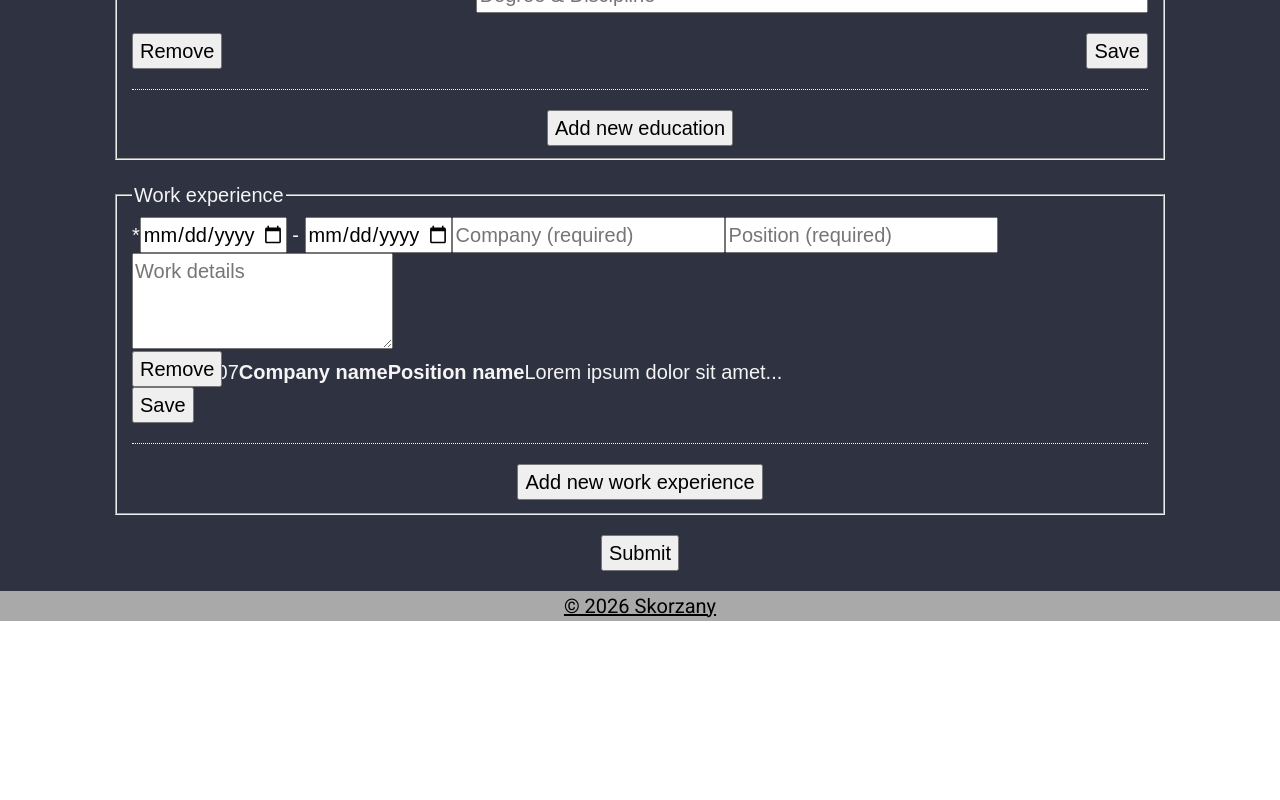
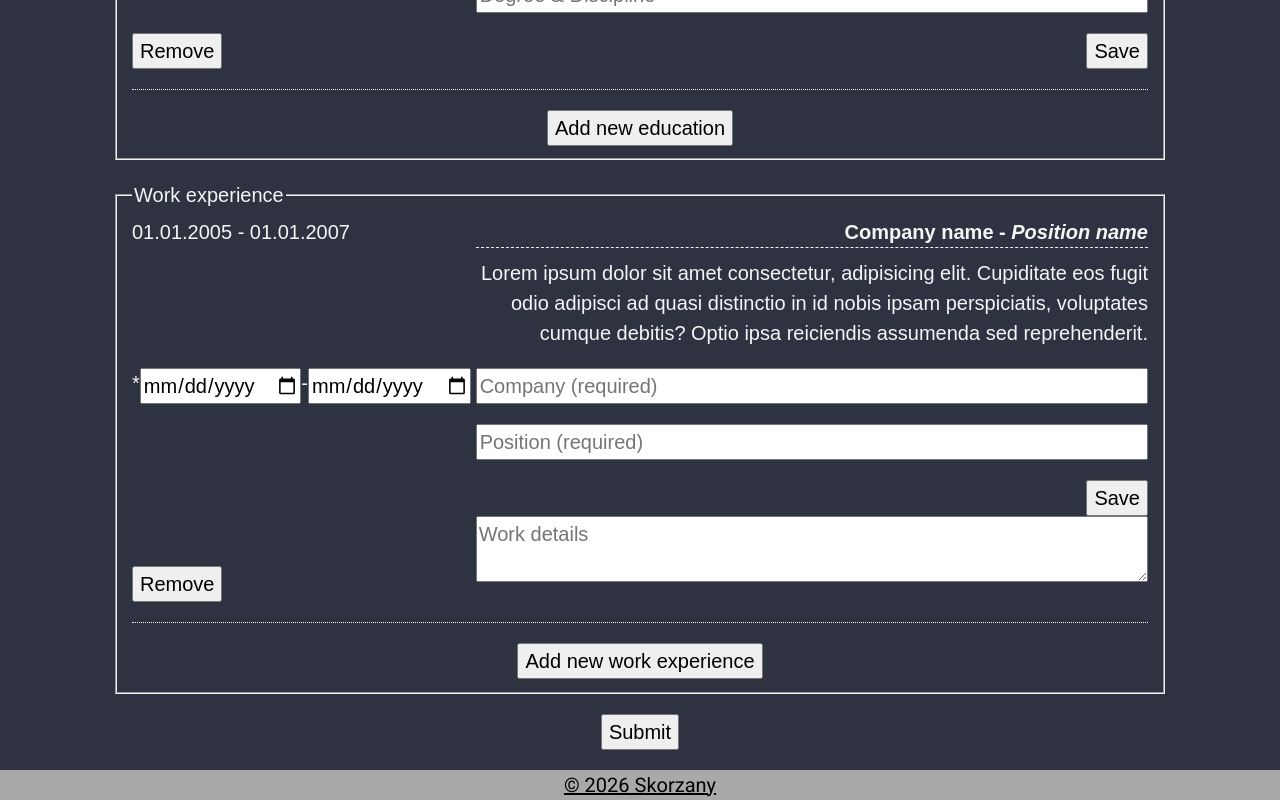
Before and after one commit to skorzany/odin-cv-application, a React (Vite) app: page / in a window 1280 px wide. Shown: the part 675-1475 px from the top of the page. Before the commit the page ends 1296 px from the top, so only its background shows below. Built offline with nearby package versions, Linux system fonts and the light colour scheme.

Commit message:
Style the ExperienceRow component

```diff
--- a/src/assets/styles/ExperienceRow.module.css
+++ b/src/assets/styles/ExperienceRow.module.css
@@ -1,8 +1,107 @@
-/* ===== mobile styles ===== */
+/* ===== base/mobile styles ===== */
+.row {
+  display: grid;
+  grid-template-columns: repeat(6, 1fr);
+}
+/* == display state == */
+.workPeriod,
+.company,
+.details {
+  grid-column: 1 / -1;
+  text-align: center;
+}
+
+.workPeriod,
+.company {
+  margin-bottom: 0.5em;
+}
+
+.company {
+  font-weight: bold;
+  border-bottom: 1px dashed;
+}
+
+.details {
+  margin-bottom: 1em;
+}
+/* == edit state == */
+.dates,
+.dateStart,
+.dateEnd {
+  display: flex;
+}
+
+.dates {
+  grid-column: 1 / -1;
+  align-items: flex-start;
+  font-size: clamp(0.85em, 0.7em + 0.75vw, 1em);
+}
+
+.dateStart,
+.dateEnd,
+.dateInput {
+  flex: 1;
+}
+
+.dates,
+.textInput,
+.textArea {
+  margin-bottom: 1em;
+}
+
+.textInput,
+.textArea {
+  grid-column: 1 / -1;
+}
+
+.textArea {
+  resize: vertical;
+  min-height: 2em;
+}
+
+.saveEdit {
+  grid-column: 6;
+  grid-row: 5;
+  justify-self: end;
+}
 
 /* ===== tablet styles ===== */
 @media screen and (min-width: 641px) {
+  /* == display state == */
+  .workPeriod {
+    grid-column: 1 / span 2;
+    text-align: initial;
+  }
+
+  .details,
+  .company {
+    grid-column: 3 / -1;
+    margin-left: var(--column-gap);
+  }
+
+  .company,
+  .details {
+    text-align: end;
+  }
+  /* == edit state == */
+  .dates {
+    grid-column: 1 / span 2;
+  }
+
+  .dateStart,
+  .dateEnd,
+  .dateInput {
+    min-width: 0;
+  }
+
+  .textInput,
+  .textArea {
+    grid-column: 3 / -1;
+    margin-left: var(--column-gap);
+  }
 }
+
 /* ===== desktop styles ===== */
 @media screen and (min-width: 1281px) {
+  /* empty on purpose, nothing to add */
 }
--- a/src/components/ExperienceRow.jsx
+++ b/src/components/ExperienceRow.jsx
@@ -2,34 +2,71 @@ import styles from '../assets/styles/ExperienceRow.module.css';
 
 export default function ExperienceRow() {
   return (
-    <>
+    <div className={styles.row}>
       <>
-        {'*'}
-        <input type="date" name="workStart" min={past} max={today} required />
-        {' - '}
-        <input type="date" name="workEnd" min={past} max={today} />
+        <p className={styles.workPeriod}>01.01.2005 - 01.01.2007</p>
+        <p className={styles.company}>
+          Company name - <em>Position name</em>
+        </p>
+        <p className={styles.details}>
+          Lorem ipsum dolor sit amet consectetur, adipisicing elit. Cupiditate
+          eos fugit odio adipisci ad quasi distinctio in id nobis ipsam
+          perspiciatis, voluptates cumque debitis? Optio ipsa reiciendis
+          assumenda sed reprehenderit.
+        </p>
+        <button className={styles.saveEdit} type="button">
+          Save
+        </button>
+      </>
+      <>
+        <div className={styles.dates}>
+          <span className={styles.dateStart}>
+            {'*'}
+            <input
+              type="date"
+              className={styles.dateInput}
+              name="workStart"
+              min={past}
+              max={today}
+              required
+            />
+          </span>
+          <span className={styles.dateEnd}>
+            {'-'}
+            <input
+              type="date"
+              className={styles.dateInput}
+              name="workEnd"
+              min={past}
+              max={today}
+            />
+          </span>
+        </div>
         <input
           type="text"
+          className={styles.textInput}
           name="company"
           placeholder="Company (required)"
           required
         />
         <input
           type="text"
+          className={styles.textInput}
           name="position"
           placeholder="Position (required)"
           required
         />
-        <textarea name="details" rows="3" placeholder="Work details"></textarea>
+        <textarea
+          className={styles.textArea}
+          name="details"
+          rows="2"
+          placeholder="Work details"
+        ></textarea>
+        <button className={styles.saveEdit} type="button">
+          Save
+        </button>
       </>
-      <p>
-        <span>2005 - 2007</span>
-        <strong>Company name</strong>
-        <strong>Position name</strong>
-        <span>Lorem ipsum dolor sit amet...</span>
-      </p>
-      <button type="button">Save</button>
-    </>
+    </div>
   );
 }
 
```
